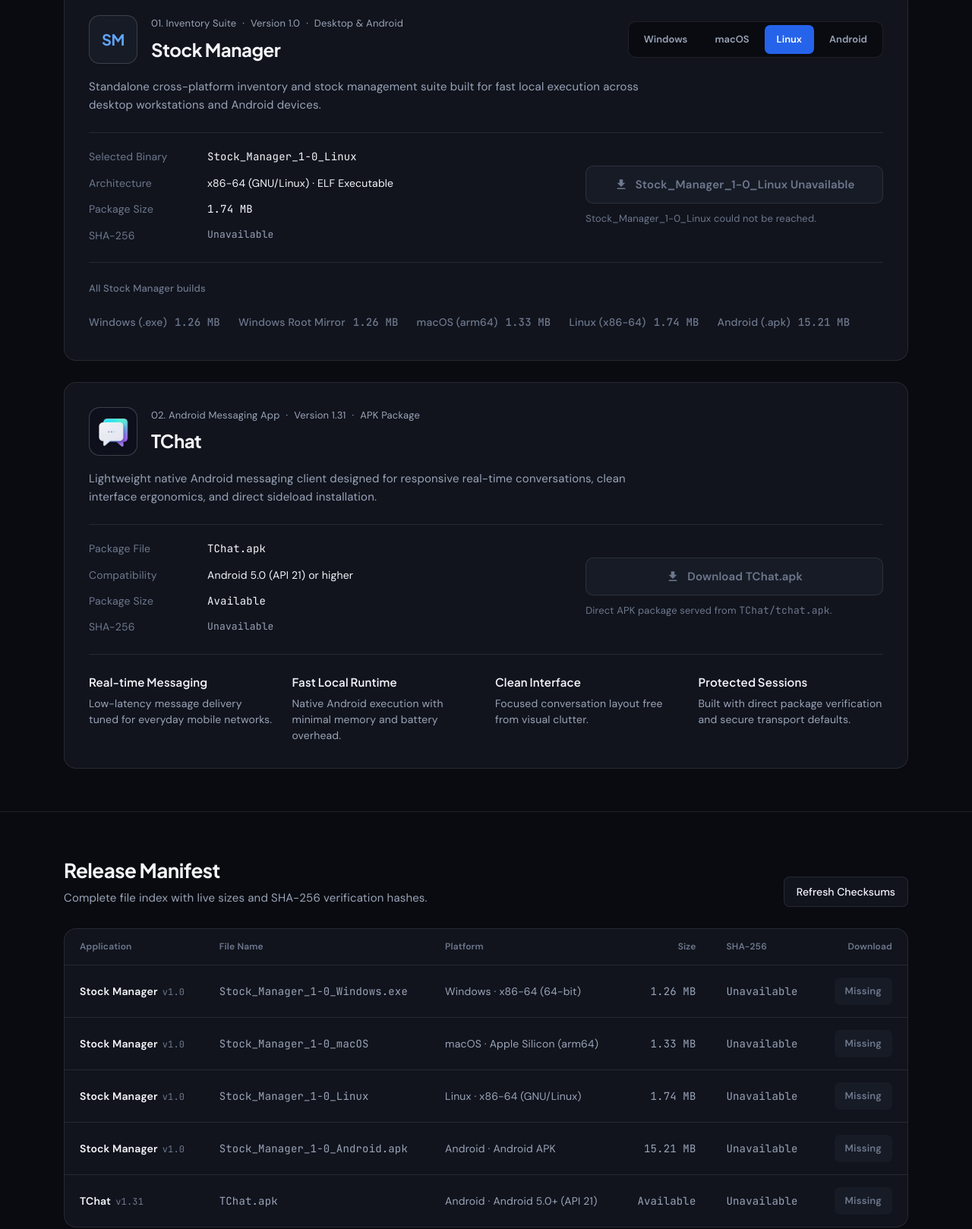
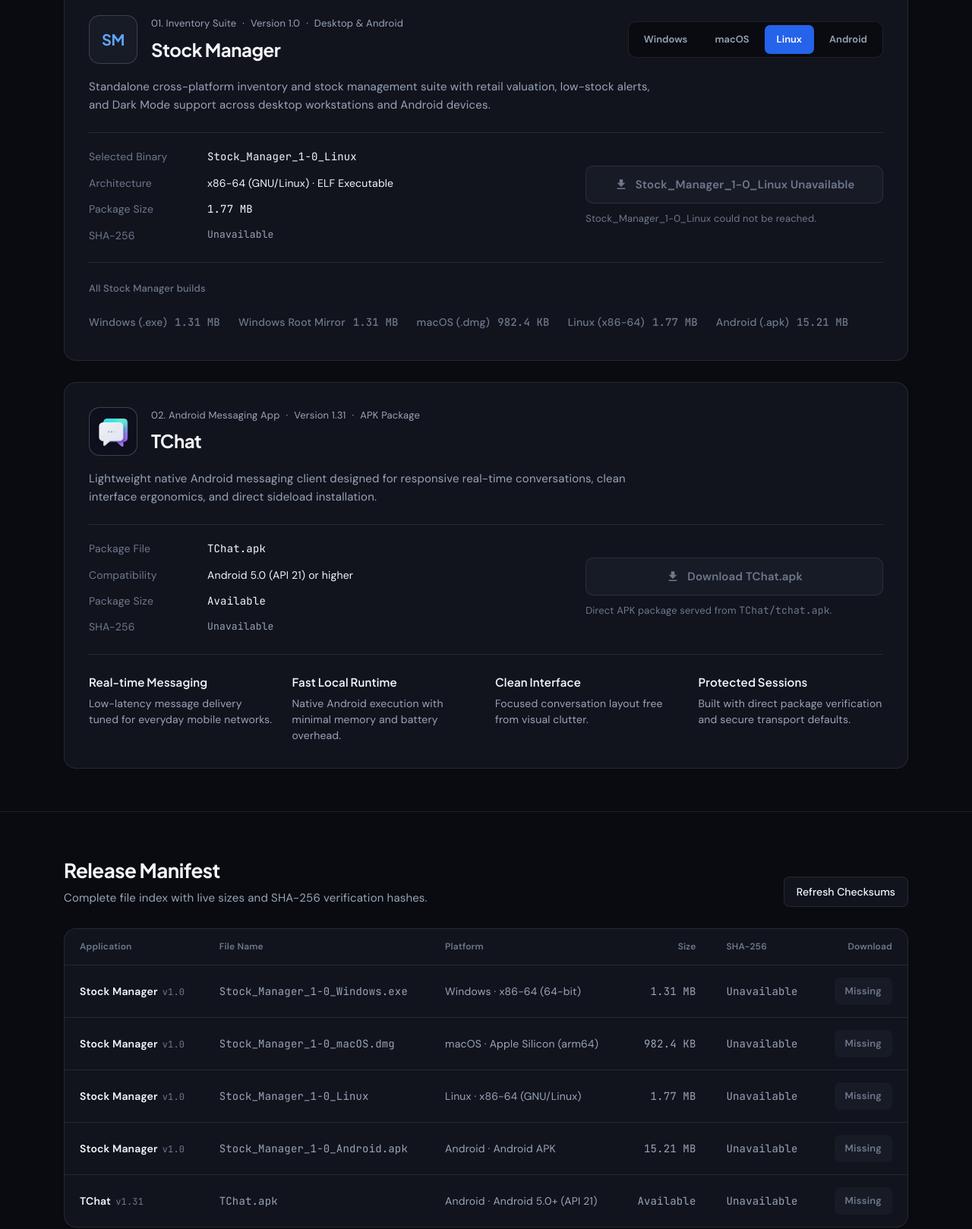
Before and after one commit to TURISMO-M/downloads, a website: page index.html in a window 1280 px wide. Shown: the part 732-2350 px from the top of the page at 76% size. Drawn offline with Linux system fonts and the light colour scheme; no server answers.

Commit message:
feat(macos): migrate to .dmg format for macOS
Switch macOS installer to .dmg format and update file paths, metadata, and routing for improved compatibility and installation experience.

```diff
--- a/app.js
+++ b/app.js
@@ -14,7 +14,7 @@
       format: '.exe',
       filename: 'Stock_Manager_1-0_Windows.exe',
       downloadUrl: 'Stock_Manager/Stock_Manager_1-0_Windows.exe',
-      sizeFormatted: '1.26 MB',
+      sizeFormatted: '1.31 MB',
       sha256: null,
       available: true
     },
@@ -27,10 +27,10 @@
       platform: 'macOS',
       platformKey: 'macos',
       arch: 'Apple Silicon (arm64)',
-      format: 'Mach-O Binary',
-      filename: 'Stock_Manager_1-0_macOS',
-      downloadUrl: 'Stock_Manager/Stock_Manager_1-0_macOS',
-      sizeFormatted: '1.33 MB',
+      format: '.dmg',
+      filename: 'Stock_Manager_1-0_macOS.dmg',
+      downloadUrl: 'Stock_Manager/Stock_Manager_1-0_macOS.dmg',
+      sizeFormatted: '982.4 KB',
       sha256: null,
       available: true
     },
@@ -46,7 +46,7 @@
       format: 'ELF Executable',
       filename: 'Stock_Manager_1-0_Linux',
       downloadUrl: 'Stock_Manager/Stock_Manager_1-0_Linux',
-      sizeFormatted: '1.74 MB',
+      sizeFormatted: '1.77 MB',
       sha256: null,
       available: true
     },
@@ -86,7 +86,7 @@
 
   const PLATFORM_NOTES = {
     windows: 'Portable Windows GUI executable. No installer required.',
-    macos: 'Native Apple Silicon (arm64) Mach-O executable.',
+    macos: 'macOS disk image (.dmg). Open the DMG and drag Stock Manager to Applications.',
     linux: 'x86-64 ELF binary. Run chmod +x before first launch.',
     android: 'Android APK package. Install directly on Android 5.0+ devices.'
   };
@@ -102,11 +102,11 @@
     },
     macos: {
       steps: [
-        [{ text: 'Download ' }, { strong: 'Stock_Manager_1-0_macOS' }, { text: ' (Apple Silicon arm64 binary).' }],
-        [{ text: 'Open Terminal in your Downloads folder, mark the binary as executable, and clear Gatekeeper quarantine attributes if needed.' }],
-        [{ text: 'Launch the application directly from Terminal or Finder.' }]
+        [{ text: 'Download ' }, { strong: 'Stock_Manager_1-0_macOS.dmg' }, { text: ' (macOS disk image).' }],
+        [{ text: 'Verify the SHA-256 checksum with ' }, { code: 'shasum -a 256 Stock_Manager_1-0_macOS.dmg' }, { text: ', then double-click the ' }, { code: '.dmg' }, { text: ' to mount it.' }],
+        [{ text: 'Drag ' }, { strong: 'Stock Manager' }, { text: ' into your ' }, { strong: 'Applications' }, { text: ' folder. If Gatekeeper prompts on first launch, right-click the app and choose ' }, { em: 'Open' }, { text: '.' }]
       ],
-      command: 'chmod +x ./Stock_Manager_1-0_macOS && xattr -d com.apple.quarantine ./Stock_Manager_1-0_macOS 2>/dev/null; ./Stock_Manager_1-0_macOS'
+      command: 'shasum -a 256 ./Stock_Manager_1-0_macOS.dmg && open ./Stock_Manager_1-0_macOS.dmg'
     },
     linux: {
       steps: [
--- a/index.html
+++ b/index.html
@@ -129,7 +129,7 @@
                         </div>
 
                         <p class="card-description">
-                            Standalone cross-platform inventory and stock management suite built for fast local execution across desktop workstations and Android devices.
+                            Standalone cross-platform inventory and stock management suite with retail valuation, low-stock alerts, and Dark Mode support across desktop workstations and Android devices.
                         </p>
 
                         <div class="download-panel">
@@ -144,7 +144,7 @@
                                 </div>
                                 <div class="detail-row">
                                     <span class="detail-label">Package Size</span>
-                                    <span class="detail-value mono tabular-nums" id="sm-size">1.26 MB</span>
+                                    <span class="detail-value mono tabular-nums" id="sm-size">1.31 MB</span>
                                 </div>
                                 <div class="detail-row">
                                     <span class="detail-label">SHA-256</span>
@@ -173,19 +173,19 @@
                             <div class="quick-links-list">
                                 <a href="Stock_Manager/Stock_Manager_1-0_Windows.exe" download="Stock_Manager_1-0_Windows.exe" class="inline-download-link" data-release-link="stock-manager-windows">
                                     <span>Windows (.exe)</span>
-                                    <span class="mono tabular-nums" data-size-for="stock-manager-windows">1.26 MB</span>
+                                    <span class="mono tabular-nums" data-size-for="stock-manager-windows">1.31 MB</span>
                                 </a>
                                 <a href="Stock_Manager_1-0_Windows.exe" download="Stock_Manager_1-0_Windows.exe" class="inline-download-link" data-release-link="stock-manager-windows">
                                     <span>Windows Root Mirror</span>
-                                    <span class="mono tabular-nums">1.26 MB</span>
+                                    <span class="mono tabular-nums" data-size-for="stock-manager-windows">1.31 MB</span>
                                 </a>
-                                <a href="Stock_Manager/Stock_Manager_1-0_macOS" download="Stock_Manager_1-0_macOS" class="inline-download-link" data-release-link="stock-manager-macos">
-                                    <span>macOS (arm64)</span>
-                                    <span class="mono tabular-nums" data-size-for="stock-manager-macos">1.33 MB</span>
+                                <a href="Stock_Manager/Stock_Manager_1-0_macOS.dmg" download="Stock_Manager_1-0_macOS.dmg" class="inline-download-link" data-release-link="stock-manager-macos">
+                                    <span>macOS (.dmg)</span>
+                                    <span class="mono tabular-nums" data-size-for="stock-manager-macos">982.4 KB</span>
                                 </a>
                                 <a href="Stock_Manager/Stock_Manager_1-0_Linux" download="Stock_Manager_1-0_Linux" class="inline-download-link" data-release-link="stock-manager-linux">
                                     <span>Linux (x86-64)</span>
-                                    <span class="mono tabular-nums" data-size-for="stock-manager-linux">1.74 MB</span>
+                                    <span class="mono tabular-nums" data-size-for="stock-manager-linux">1.77 MB</span>
                                 </a>
                                 <a href="Stock_Manager/Stock_Manager_1-0_Android.apk" download="Stock_Manager_1-0_Android.apk" class="inline-download-link" data-release-link="stock-manager-android">
                                     <span>Android (.apk)</span>
```
Also changed, not shown: server.js (+12 -7 lines), public/assets/aistudio/image_0861f1cc.png (added).
